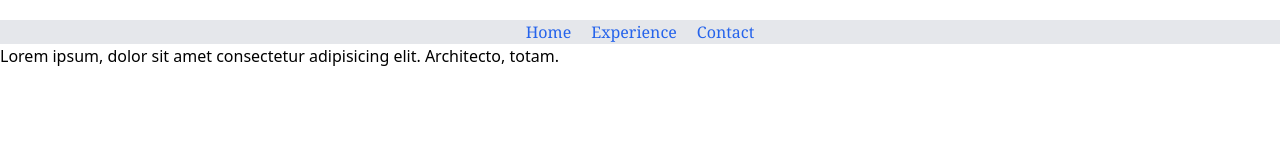
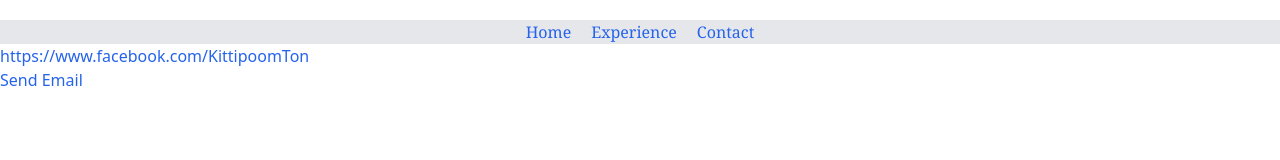
Before and after one commit to cpe-cmu-261207/lab-01-kittiphum717, a plain HTML site: page contact.html in a window 1280 px wide. Drawn offline with nearby package versions, Linux system fonts and the light colour scheme.

Commit message:
add facebook and email

```diff
--- a/contact.html
+++ b/contact.html
@@ -15,7 +15,10 @@
     <a href="experience.html">Experience</a>
     <a href="contact.html">Contact</a>
   </div>
-
-    <p>Lorem ipsum, dolor sit amet consectetur adipisicing elit. Architecto, totam.</p>
+    <a href="https://www.facebook.com/profile.php?id=100005483146769" target="_blank" class="text-blue-600">
+        https://www.facebook.com/KittipoomTon
+    </a>
+    <br>
+    <a href = "mailto: kittiphum_s@cmu.ac.th" class="text-blue-600">Send Email</a>
 </body>
 </html>
```
Also changed, not shown: index.html (+2 -2 lines).
